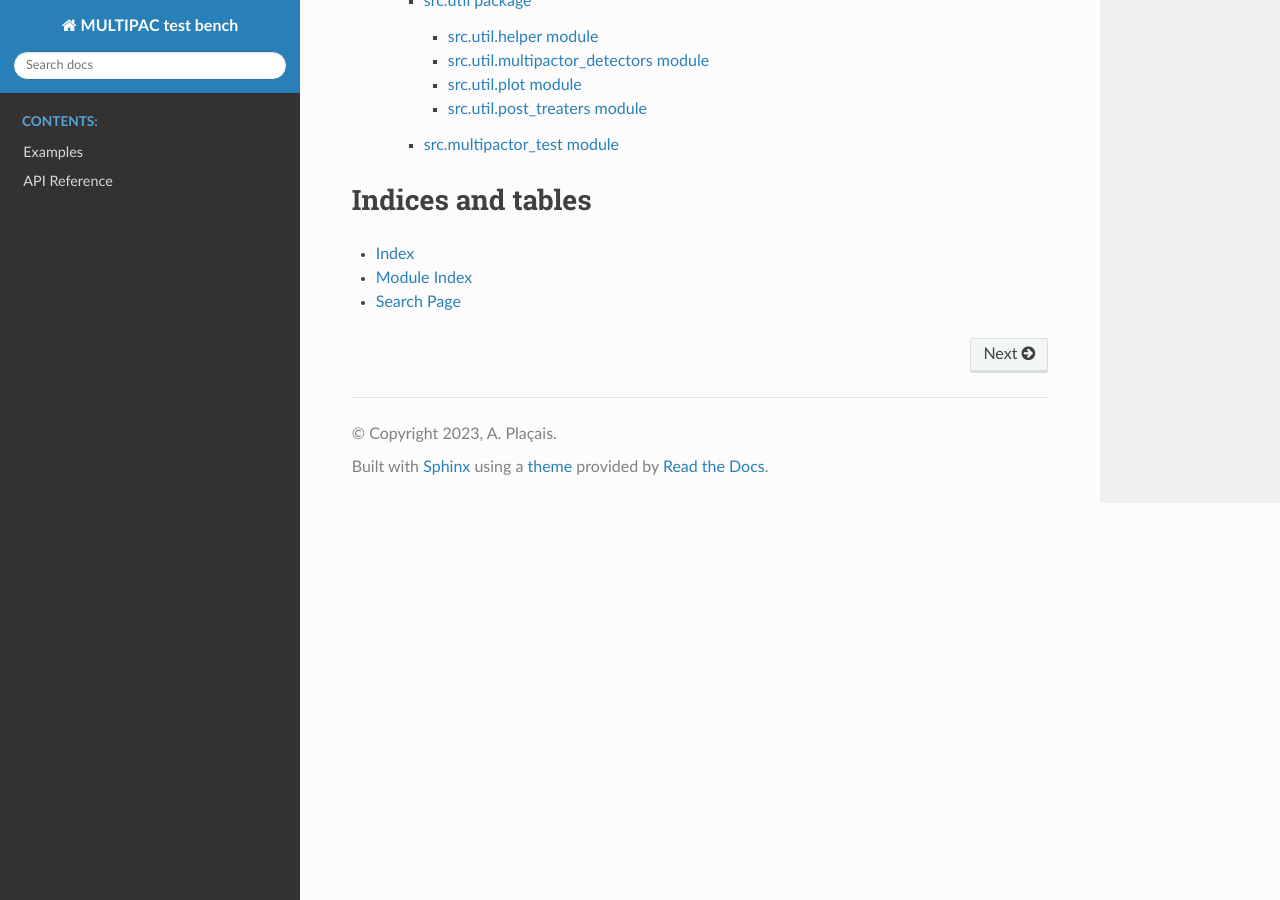
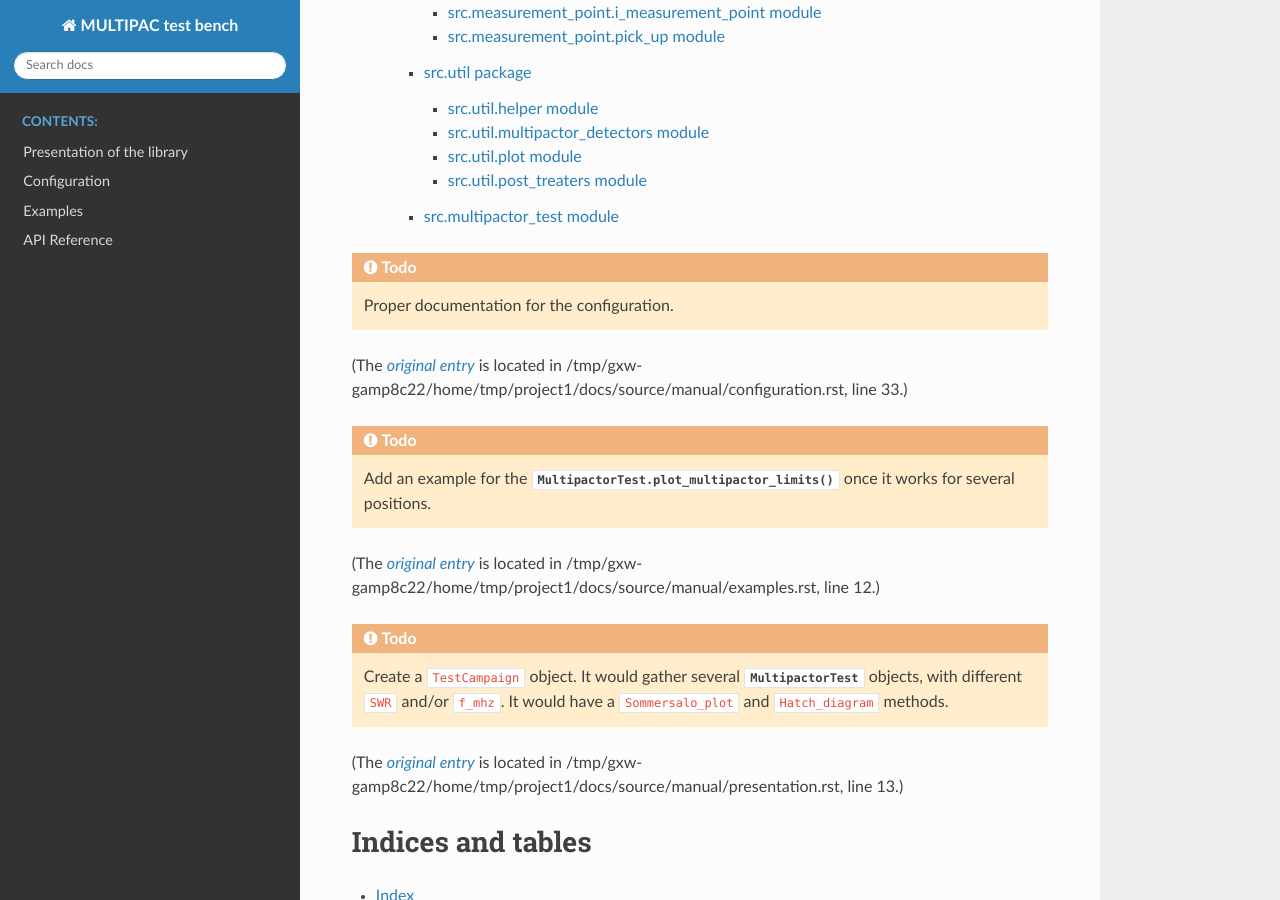
Before and after one commit to AdrienPlacais/multipac_testbench, a Sphinx documentation site: the page built from docs/source/index.rst, in a window 1280 px wide and 900 px high, scrolled down 796 px. Built offline with Sphinx 7.4.7 and the Read the Docs theme 2.0.0, drawn with Linux system fonts in a browser that asks for light colours; pages that are not in the unit, such as notebooks, are missing from menus; some of the changed text lies outside the part shown.

Commit message:
updated doc, new todos

```diff
--- a/docs/source/index.rst
+++ b/docs/source/index.rst
@@ -12,6 +12,8 @@ Welcome to MULTIPAC test bench's documentation!
    :titlesonly:
    :glob:
 
+   manual/presentation
+   manual/configuration
    manual/examples
    API Reference <modules>
 
--- /dev/null
+++ b/docs/source/manual/configuration.rst
@@ -0,0 +1,34 @@
+.. _configuration:
+
+Configuration
+*************
+
+.. toctree::
+   :maxdepth: 2
+
+The test bench setup is defined in a ``.toml`` file.
+Here is a short example:
+
+.. code-block:: toml
+
+   [global]
+   [global.instruments_kw]
+   [global.instruments_kw.NI9205_both_powers]
+   class_name = "Powers"
+   column_header = ["NI9205_Power1", "NI9205_Power2"]
+
+   [E3]
+   position = 0.39
+
+   [E3.instruments_kw]
+   [E3.instruments_kw.NI9205_MP3l]
+   class_name = "CurrentProbe"
+
+   [E3.instruments_kw.NI9205_E3]
+   class_name = "ElectricFieldProbe"
+
+
+You can check :data:`.STRING_TO_INSTRUMENT_CLASS` for the allowed names of instruments.
+
+.. todo::
+   Proper documentation for the configuration.
--- a/docs/source/manual/examples.rst
+++ b/docs/source/manual/examples.rst
@@ -1,3 +1,5 @@
+.. _examples:
+
 Examples
 ********
 
@@ -5,3 +7,7 @@ Examples
    :maxdepth: 2
 
    notebooks/basics.ipynb
+
+
+.. todo::
+   Add an example for the :meth:`.MultipactorTest.plot_multipactor_limits` once it works for several positions.
--- /dev/null
+++ b/docs/source/manual/presentation.rst
@@ -0,0 +1,16 @@
+.. _presentation:
+
+Presentation of the library
+***************************
+
+.. toctree::
+   :maxdepth: 2
+
+This library offers simple methods to post-treat data from the MULTIPAC testbench.
+Check :ref:`examples` for a quick tour of the available commands.
+
+
+.. todo::
+   Create a ``TestCampaign`` object.
+   It would gather several :class:`.MultipactorTest` objects, with different ``SWR`` and/or ``f_mhz``.
+   It would have a ``Sommersalo_plot`` and ``Hatch_diagram`` methods.
```
